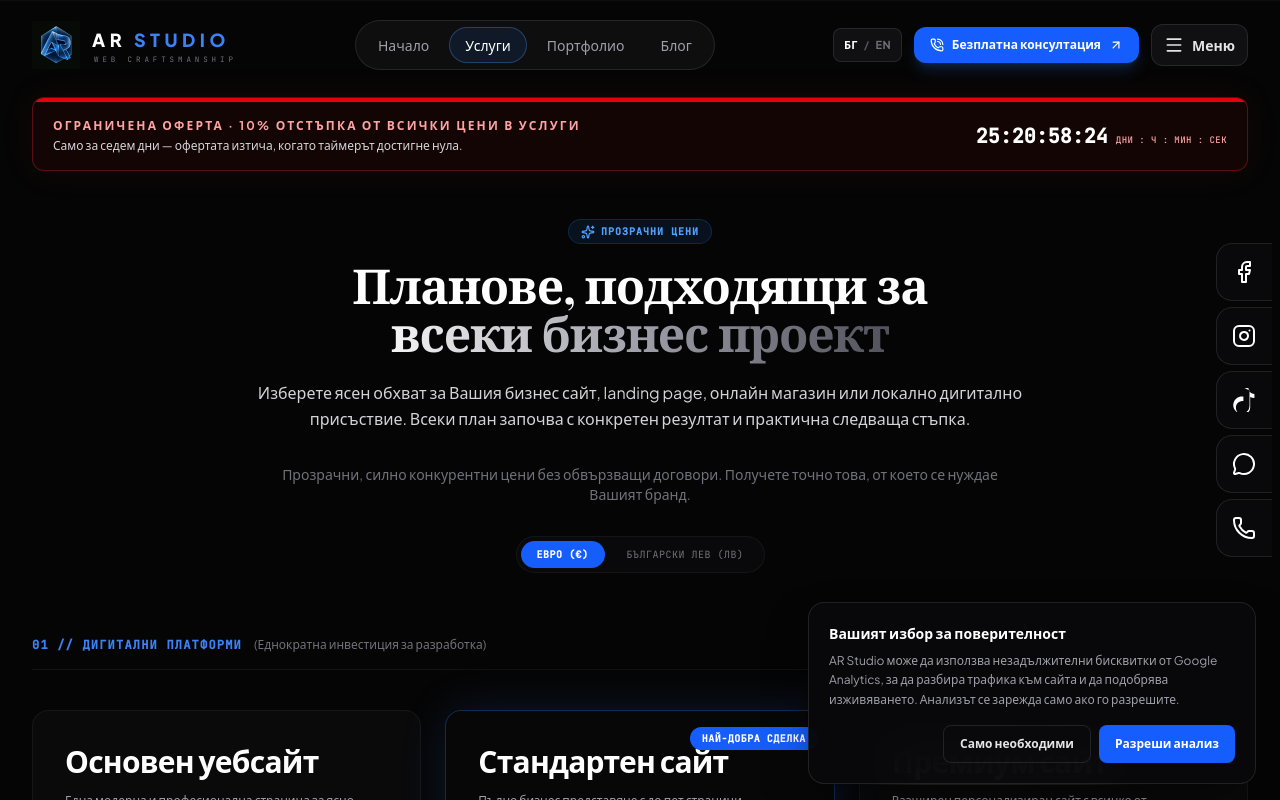
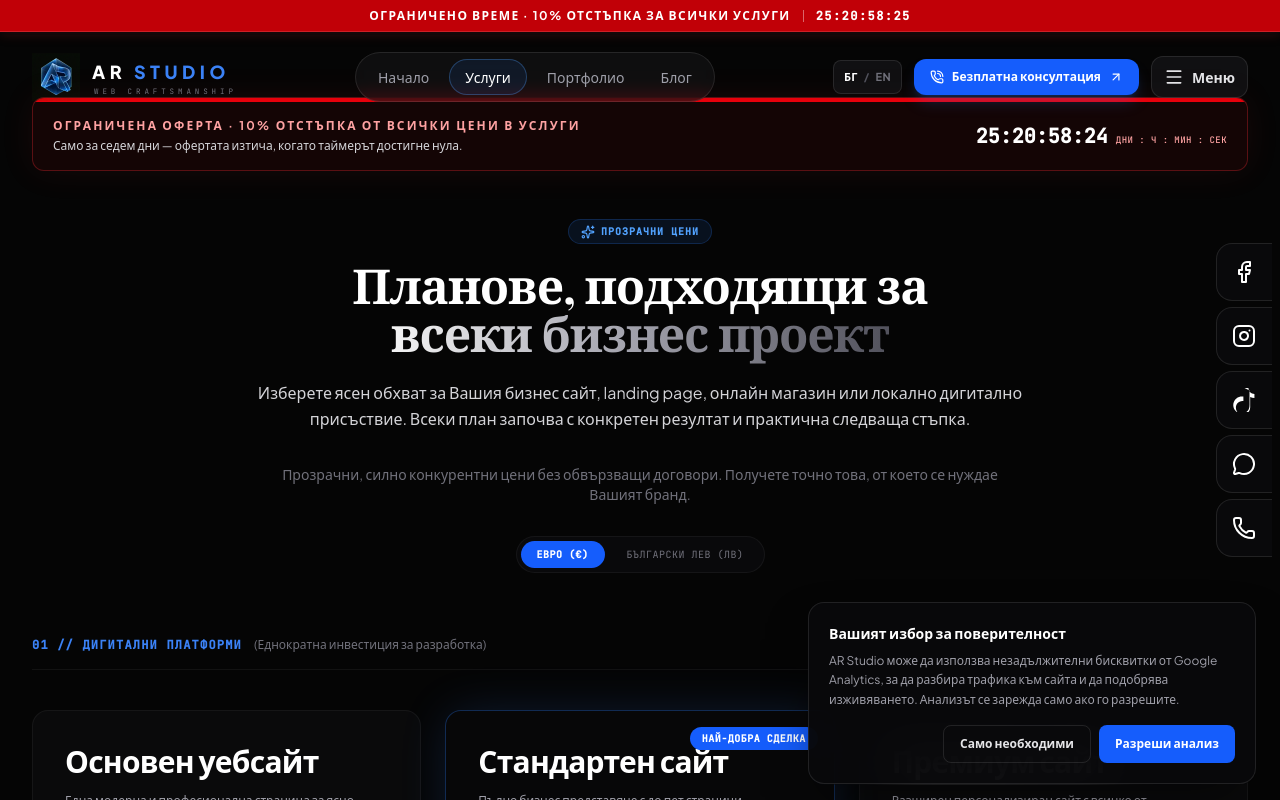
Before and after one commit to Andrey4544/AR-Studio-business, a React (Vite) app: page /uslugi in a window 1280 px wide. Shown: the top 800 px of the page. Built offline with nearby package versions, Linux system fonts and the light colour scheme; a web font is replaced by a local one.

Commit message:
Add global promotion strip and page confetti

```diff
--- a/src/App.tsx
+++ b/src/App.tsx
@@ -11,6 +11,8 @@ import FloatingSocialButtons from './components/FloatingSocialButtons';
 import QuoteModal from './components/QuoteModal';
 import ScrollToTop from './components/ScrollToTop';
 import ConsentAnalytics from './components/ConsentAnalytics';
+import GlobalPromotionBar from './components/GlobalPromotionBar';
+import PageConfetti from './components/PageConfetti';
 import { trackAnalyticsEvent } from './lib/analytics';
 const HomePage = React.lazy(() => import('./pages/HomePage'));
 const AboutPage = React.lazy(() => import('./pages/AboutPage'));
@@ -94,10 +96,12 @@ export default function App() {
     <Router>
       <ScrollToTop />
       <ConsentAnalytics />
+      <GlobalPromotionBar />
+      <PageConfetti />
       <div className="relative min-h-screen bg-[#050505] overflow-x-clip flex flex-col justify-between">
 
         {/* Slim Scroll Progress Bar */}
-        <div className="fixed top-0 left-0 w-full h-[3px] bg-zinc-950/40 z-[100] pointer-events-none">
+        <div className="fixed top-8 left-0 w-full h-[3px] bg-zinc-950/40 z-[100] pointer-events-none">
           <div
             className="h-full bg-gradient-to-r from-blue-500 via-indigo-500 to-blue-400 shadow-[0_0_8px_rgba(59,130,246,0.8)] transition-all duration-75"
             style={{ width: `${scrollProgress}%` }}
--- /dev/null
+++ b/src/components/GlobalPromotionBar.tsx
@@ -0,0 +1,43 @@
+import { useEffect, useState } from 'react';
+import { useLanguage } from '../context/LanguageContext';
+import { PROMOTION_ENDS_AT } from '../lib/promotion';
+
+function getRemainingMs() {
+  return Math.max(0, PROMOTION_ENDS_AT - Date.now());
+}
+
+export default function GlobalPromotionBar() {
+  const { language } = useLanguage();
+  const [remainingMs, setRemainingMs] = useState(getRemainingMs);
+
+  useEffect(() => {
+    const update = () => setRemainingMs(getRemainingMs());
+    const interval = window.setInterval(update, 1000);
+    return () => window.clearInterval(interval);
+  }, []);
+
+  const time = [
+    Math.floor(remainingMs / 86400000),
+    Math.floor((remainingMs % 86400000) / 3600000),
+    Math.floor((remainingMs % 3600000) / 60000),
+    Math.floor((remainingMs % 60000) / 1000),
+  ].map(value => String(value).padStart(2, '0'));
+
+  return (
+    <div className="fixed inset-x-0 top-0 z-[60] flex h-8 items-center justify-center border-b border-red-300/20 bg-red-700 px-3 text-white shadow-[0_2px_12px_rgba(127,29,29,0.35)]">
+      <div className="flex w-full max-w-7xl items-center justify-center gap-2 text-[10px] font-bold uppercase tracking-[0.08em] sm:gap-3 sm:text-xs sm:tracking-[0.12em]">
+        {remainingMs > 0 ? (
+          <>
+            <span className="whitespace-nowrap">{language === 'en' ? 'Limited time · 10% off all services' : 'Ограничено време · 10% отстъпка за всички услуги'}</span>
+            <span className="h-3 w-px shrink-0 bg-white/40" aria-hidden="true" />
+            <span className="whitespace-nowrap font-mono tabular-nums" role="timer" aria-label={language === 'en' ? 'Promotion countdown: days, hours, minutes, seconds' : 'Таймер на промоцията: дни, часове, минути, секунди'}>
+              {time[0]}:{time[1]}:{time[2]}:{time[3]}
+            </span>
+          </>
+        ) : (
+          <span className="whitespace-nowrap">{language === 'en' ? 'Limited-time offer ended' : 'Офертата с ограничено време изтече'}</span>
+        )}
+      </div>
+    </div>
+  );
+}
--- a/src/components/Header.tsx
+++ b/src/components/Header.tsx
@@ -119,7 +119,7 @@ export default function Header({ openQuoteModal }: HeaderProps) {
 
   return (
     <header
-      className={`fixed top-0 left-0 z-50 w-full transition-all duration-300 ${
+      className={`fixed top-[32px] left-0 z-50 w-full transition-all duration-300 ${
         isScrolled || isOpen
           ? 'bg-luxury-black/95 py-3 shadow-[0_12px_45px_rgba(0,0,0,0.32)] backdrop-blur-xl'
           : 'bg-transparent py-5'
--- /dev/null
+++ b/src/components/PageConfetti.tsx
@@ -0,0 +1,54 @@
+import { useEffect, useRef, useState, type CSSProperties } from 'react';
+import { useLocation } from 'react-router-dom';
+
+const confettiPieces = Array.from({ length: 24 }, (_, index) => ({
+  id: index,
+  x: `${(index - 11.5) * 5.1}vw`,
+  y: `${90 + ((index * 37) % 110)}px`,
+  rotation: `${(index * 137) % 720}deg`,
+  delay: `${(index % 6) * 24}ms`,
+  width: `${5 + (index % 4) * 2}px`,
+  height: `${8 + (index % 5) * 2}px`,
+  color: ['#ef4444', '#dc2626', '#f87171', '#fb7185', '#fca5a5', '#fbbf24'][index % 6],
+}));
+
+export default function PageConfetti() {
+  const { pathname } = useLocation();
+  const [burstId, setBurstId] = useState(0);
+  const [enabled, setEnabled] = useState(false);
+  const reducedMotion = useRef(false);
+
+  useEffect(() => {
+    reducedMotion.current = window.matchMedia('(prefers-reduced-motion: reduce)').matches;
+    if (reducedMotion.current) return;
+
+    setEnabled(true);
+    const timeout = window.setTimeout(() => setEnabled(false), 1150);
+    setBurstId(id => id + 1);
+    return () => window.clearTimeout(timeout);
+  }, [pathname]);
+
+  if (!enabled || reducedMotion.current) return null;
+
+  return (
+    <div className="page-confetti-layer" aria-hidden="true">
+      {confettiPieces.map(piece => (
+        <span
+          key={`${burstId}-${piece.id}`}
+          className="page-confetti-piece"
+          style={{
+            left: '50%',
+            top: '38px',
+            width: piece.width,
+            height: piece.height,
+            backgroundColor: piece.color,
+            animationDelay: piece.delay,
+            '--confetti-x': piece.x,
+            '--confetti-y': piece.y,
+            '--confetti-rotation': piece.rotation,
+          } as CSSProperties}
+        />
+      ))}
+    </div>
+  );
+}
--- a/src/components/Services.tsx
+++ b/src/components/Services.tsx
@@ -7,6 +7,7 @@ import React, { useState } from 'react';
 import { motion } from 'motion/react';
 import { Sparkles, Check, ArrowUpRight, AlertCircle, Gift } from 'lucide-react';
 import { useLanguage } from '../context/LanguageContext';
+import { PROMOTION_ENDS_AT } from '../lib/promotion';
 
 interface ServicesProps {
   onQuoteClick: (planName?: string) => void;
@@ -14,7 +15,7 @@ interface ServicesProps {
 
 export default function Services({ onQuoteClick }: ServicesProps) {
   const [currency, setCurrency] = useState<'EUR' | 'BGN'>('EUR');
-  const promoEndsAt = new Date('2026-10-22T15:56:36+03:00').getTime();
+  const promoEndsAt = PROMOTION_ENDS_AT;
   const [remainingMs, setRemainingMs] = useState(() => Math.max(0, promoEndsAt - Date.now()));
   const { pricingPlans, t, language } = useLanguage();
 
--- a/src/index.css
+++ b/src/index.css
@@ -90,3 +90,40 @@ body {
 .hover-pause:hover .animate-marquee {
   animation-play-state: paused;
 }
+
+.page-confetti-layer {
+  position: fixed;
+  inset: 0;
+  z-index: 80;
+  overflow: hidden;
+  pointer-events: none;
+}
+
+.page-confetti-piece {
+  position: absolute;
+  border-radius: 1px;
+  opacity: 0;
+  transform: translate(-50%, 0) rotate(0deg) scale(0.25);
+  animation: page-confetti-pop 1050ms cubic-bezier(0.14, 0.7, 0.25, 1) both;
+}
+
+@keyframes page-confetti-pop {
+  0% {
+    opacity: 0;
+    transform: translate(-50%, -8px) rotate(0deg) scale(0.2);
+  }
+  14% {
+    opacity: 1;
+    transform: translate(-50%, 12px) rotate(0deg) scale(1);
+  }
+  100% {
+    opacity: 0;
+    transform: translate(calc(-50% + var(--confetti-x)), var(--confetti-y)) rotate(var(--confetti-rotation)) scale(0.82);
+  }
+}
+
+@media (prefers-reduced-motion: reduce) {
+  .page-confetti-layer {
+    display: none;
+  }
+}
--- /dev/null
+++ b/src/lib/promotion.ts
@@ -0,0 +1,2 @@
+// Fixed campaign deadline: exactly seven days after the promotion launch.
+export const PROMOTION_ENDS_AT = new Date('2026-10-22T15:56:36+03:00').getTime();
```
